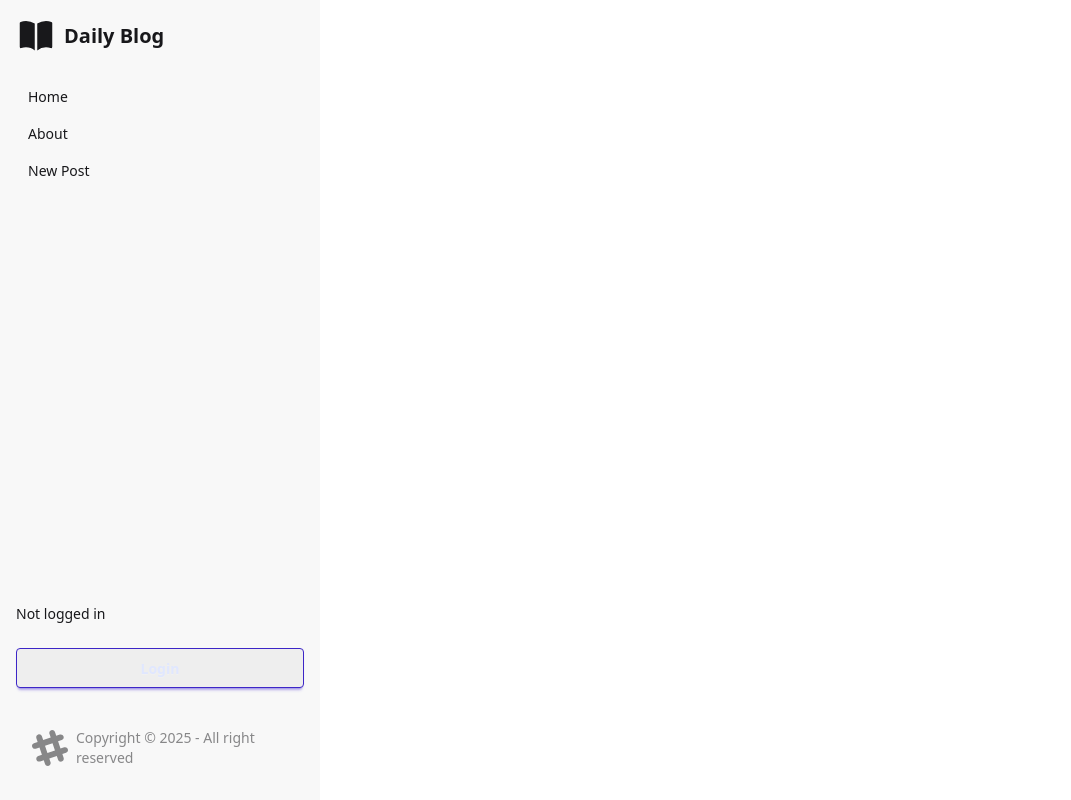
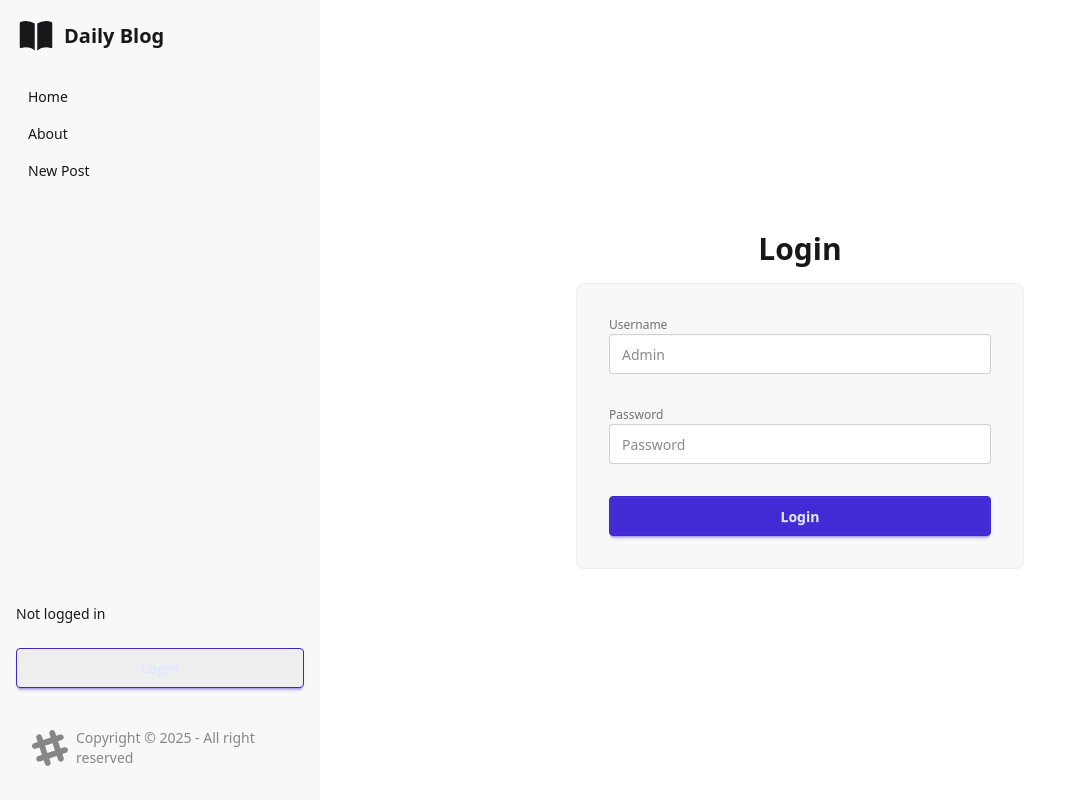
Before and after one commit to begiedz/daily-blog-app, a React (Vite) app in the folder client/: page /login in a window 1280 px wide. Shown: the whole page, without its empty margins (0-1071 px from the left). Built offline with nearby package versions, Linux system fonts and the light colour scheme.

Commit message:
feat: add login page

```diff
--- a/client/src/AppRoutes.tsx
+++ b/client/src/AppRoutes.tsx
@@ -1,8 +1,18 @@
 import About from './pages/About'
 import Home from './pages/Home'
 import Create from './pages/Create'
+import Login from './pages/Login';
+import { JSX } from 'react';
 
-const appRoutes = [
+interface IAppRoutes {
+  value: string
+  path: string
+  pageElement: JSX.Element
+  private: boolean
+  includeInMenu?: boolean
+}
+
+const appRoutes: IAppRoutes[] = [
   {
     value: 'Home',
     path: '/',
@@ -21,5 +31,12 @@ const appRoutes = [
     pageElement: <Create />,
     private: true
   },
+  {
+    value: 'Login',
+    path: '/login',
+    pageElement: <Login />,
+    private: false,
+    includeInMenu: false
+  },
 ]
 export default appRoutes;
--- a/client/src/layouts/AppLayout.tsx
+++ b/client/src/layouts/AppLayout.tsx
@@ -53,6 +53,7 @@ export default function Layout(props: TLayoutProps) {
           <Logo />
           <ul className="flex flex-col gap-1 flex-1">
             {AppRoutes.map((item, index) => (
+              item.includeInMenu !== false &&
               <li key={index}>
                 <RouteLink to={item.path} value={item.value} onClick={() => setIsChecked(false)} />
               </li>))}
--- a/client/src/pages/Create.tsx
+++ b/client/src/pages/Create.tsx
@@ -17,7 +17,7 @@ const Create = () => {
         <label className="fieldset-label">Text</label>
         <textarea className="input text-wrap w-full h-40 p-2" placeholder="Today I wanted to tell you how awesome my new post is..."></textarea>
 
-        <input className="btn bg-base-content dark:bg-base-content/80 text-base-100" type="submit" value="Send" />
+        <input className="btn btn-primary" type="submit" value="Send" />
       </form>
     </>
   )
--- /dev/null
+++ b/client/src/pages/Login.tsx
@@ -0,0 +1,25 @@
+const Login = () => {
+  return (
+    <>
+      <h2 className="text-3xl font-bold mb-4">Login</h2>
+      <form className="fieldset w-md max-w-full bg-base-200 border border-base-300 p-8 rounded-box">
+
+        <div>
+          <label className="fieldset-label">Username</label>
+          <input type="text" className="input validator w-full" placeholder="Admin" required />
+          <div className="validator-hint">Enter valid username</div>
+        </div>
+        <div>
+
+          <label className="fieldset-label">Password</label>
+          <input type="password" className="input validator w-full" placeholder="Password" required />
+          <div className="validator-hint">Enter valid password</div>
+        </div>
+
+        <input className="btn btn-primary" type="submit" value="Login" />
+      </form>
+    </>
+  )
+}
+
+export default Login
```
